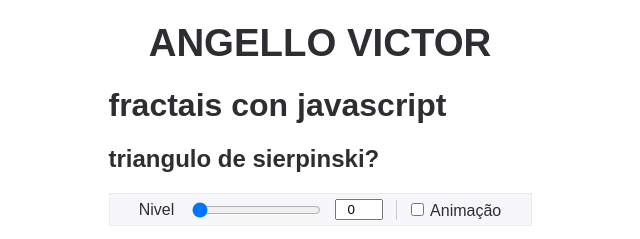
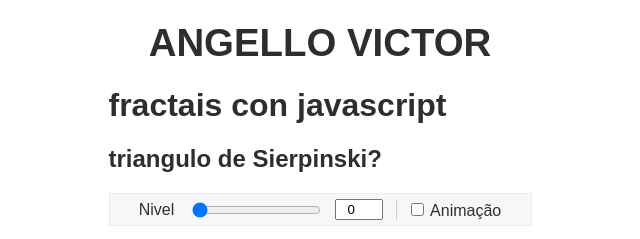
Before and after one commit to AngelloVBM/Trabalho_de_sierpinski, a plain HTML site: page index.html in a window 1280 px wide. Shown: the top 239 px of the page, 320-960 px from the left. Drawn offline with Linux system fonts and the light colour scheme.

Commit message:
Update index.html

```diff
--- a/index.html
+++ b/index.html
@@ -11,7 +11,7 @@
     <div class="contenido">
           <H1><BIG><CENTER>ANGELLO VICTOR</CENTER></BIG></H1>
         <h1>fractais con javascript</h1>
-        <h2>triangulo de sierpinski?</h2>
+        <h2>triangulo de Sierpinski?</h2>
         <div class="controles">
             <label for="niveles">Nivel</label>
             <input id="niveles" value="0"  type="range" min="0"
```
